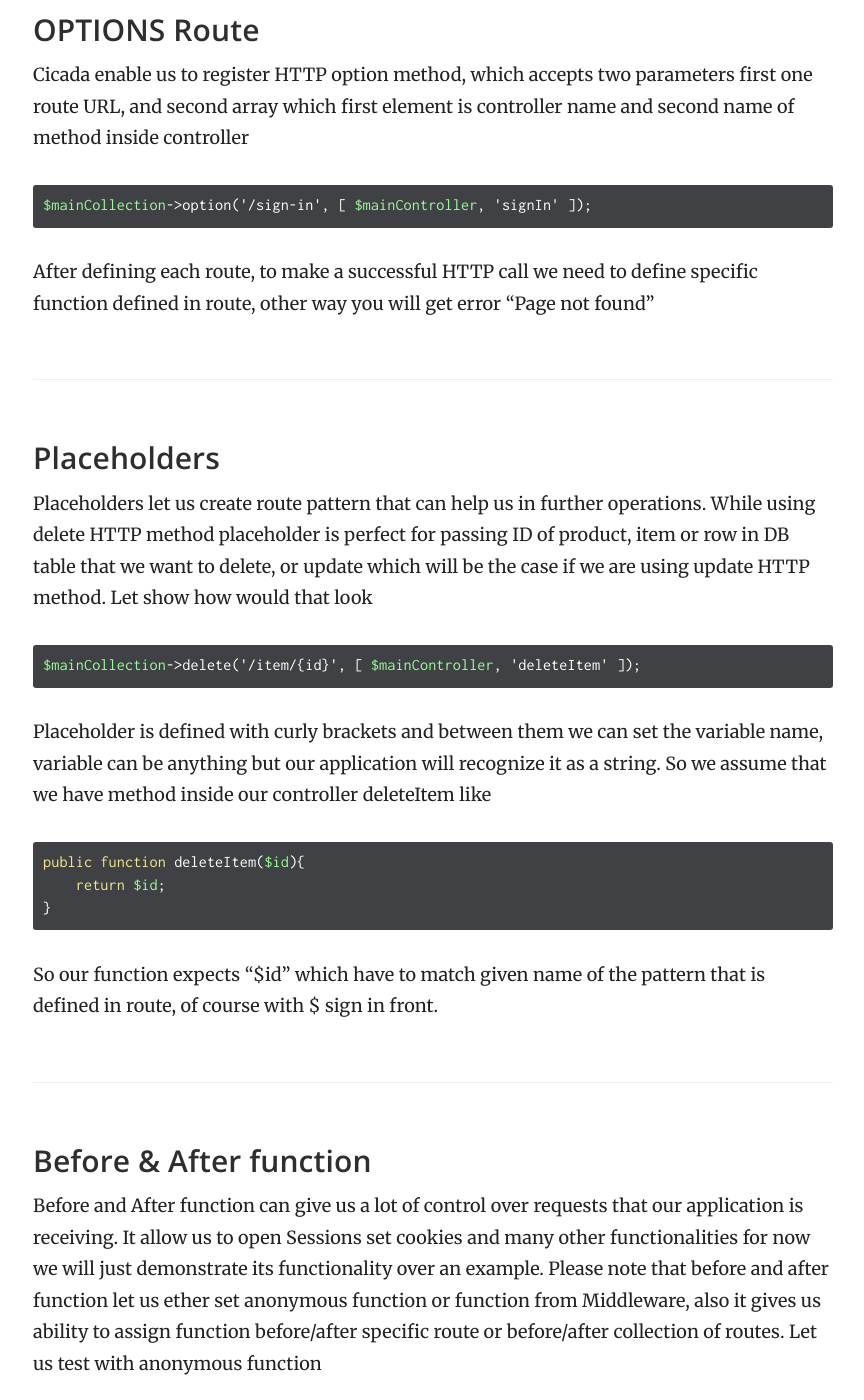
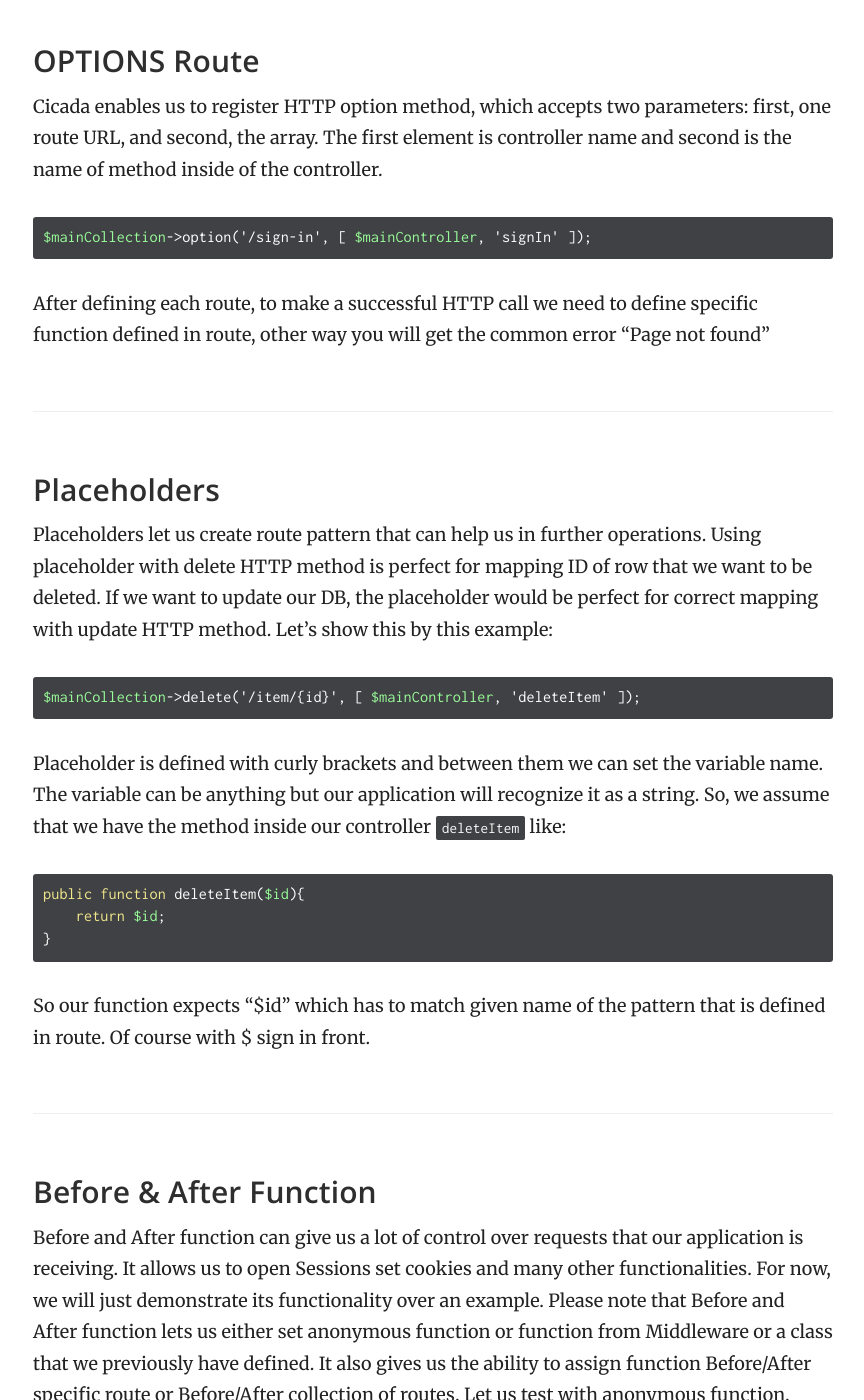
Before and after one commit to hexadecimalH/cicada-docs, a Jekyll site: the page built from _docs/diving-in/router.md, in a window 1280 px wide and 1400 px high, scrolled down 3636 px. Shown: the whole window, without its empty margins (357-1221 px from the left). Built offline with Jekyll 4.4.1, drawn with Linux system fonts in a browser that asks for light colours; some of the changed text lies outside the part shown.

````diff
--- a/_docs/diving-in/router.md
+++ b/_docs/diving-in/router.md
@@ -1,11 +1,11 @@
 ---
 title: Router
-category: Diving into
+category: Diving Into
 order: 1
 ---
 ##### Routes Collection
 
-Cicada framework has unique tool that enables to group specific routes under determined prefix, plus enabling further manipulation before and after function which are meant to be executed before or after recieveing request. Let's give an example for kick start
+Cicada framework has a unique tool that enables group specific routes under determined prefix, plus it enables further manipulation before and after function which is meant to be executed before or after recieveing the request. Let's give an example for the start.
 
 ```php
 // here we have initialized route collection and added prefix
@@ -20,7 +20,7 @@ $app->get('/modules',   [ $mainController, 'modules' ]);
 $app->addRouteCollection($mainCollection);
 ```
 
-Now let's update the index.php file with using RouteCollection instead of directly using Application class
+Now let's update the index.php file with using RouteCollection instead of directly using Application class.
 
 ```php
 <?php
@@ -47,7 +47,7 @@ $app->addRouteCollection($mainCollection);
 $app->run();
 ```
 
-The function "addRouteCollection\(\)" registers all routes defined within the collection. Now the route to our main router will be "/main/" + one of the routes. Now let's take a look on updated MainController:
+The function "addRouteCollection\(\)" registers all routes defined within the collection. Now the route to our main router will be "/main/" + one of the routes. Now let's take a look on the updated MainController:
 
 ```php
 <?php
@@ -92,13 +92,13 @@ class MainController
 
 ### POST Route
 
-Till now we have just covered, get route with route collection, besides that Cicada offer us full range of Routes known by standards, their usage will test on `$mainCollection` which we already created in one of the previous examples . The difference between POST and GET route is just in key word which comes after collection name, please don't forget to add method in Controller with same since Cicada lookup is case sensitive .
+Until now, we have covered just GET method. Besides that, Cicada offers us full range of HTTP methods known by standards. The usage of HTTP methods will test on `$mainCollection`, which we already created in one of the previous examples. The difference between POST and GET route lays just in key word which comes after collection name. Please don't forget to add method in Controller with same name that you defined in Route, since Cicada Lookup is case sensitive.
 
 ```php
 $mainCollection->post('/sign-in', [ $mainController, 'signIn' ]);
 ```
 
-Let's add the method in MainController
+Let's add the method in MainController.
 
 ```php
 public function signIn(){
@@ -108,7 +108,7 @@ public function signIn(){
 
 ### PUT Route
 
-Cicada enable us to register HTTP put method, which accepts two parameters first one route URL, and second array which first element is controller name and second name of method inside controller
+Cicada enables us to register HTTP put method, which accepts two parameters: first, one route URL, and second, the array. The first element is controller name and second is the name of the method inside of the controller.
 
 ```php
 $mainCollection->put('/sign-in', [ $mainController, 'signIn' ]);
@@ -116,7 +116,7 @@ $mainCollection->put('/sign-in', [ $mainController, 'signIn' ]);
 
 ### DELETE Route
 
-Cicada enable us to register HTTP delete method, which accepts two parameters first one route URL, and second array which first element is controller name and second name of method inside controller
+Cicada enables us to register HTTP delete method, which accepts two parameters: first, one route URL, and second,the array. The first element is controller name and second is the name of method inside of the controller.
 
 ```php
 $mainCollection->delete('/sign-in', [ $mainController, 'signIn' ]);
@@ -124,23 +124,23 @@ $mainCollection->delete('/sign-in', [ $mainController, 'signIn' ]);
 
 ### OPTIONS Route
 
-Cicada enable us to register HTTP option method, which accepts two parameters first one route URL, and second array which first element is controller name and second name of method inside controller
+Cicada enables us to register HTTP option method, which accepts two parameters: first, one route URL, and second, the array. The first element is controller name and second is the name of method inside of the controller.
 
 ```php
 $mainCollection->option('/sign-in', [ $mainController, 'signIn' ]);
 ```
 
-After defining each route, to make a successful HTTP call we need to define specific function defined in route, other way you will get error "Page not found"
+After defining each route, to make a successful HTTP call we need to define specific function defined in route, other way you will get the common error "Page not found"
 
 ### Placeholders
 
-Placeholders let us create route pattern that can help us in further operations. While using delete HTTP method placeholder is perfect for passing ID of product, item or row in DB table that we want to delete, or update which will be the case if we are using update HTTP method. Let show how would that look
+Placeholders let us create route pattern that can help us in further operations. Using placeholder with delete HTTP method is perfect for mapping ID of row that we want to be deleted. If we want to update our DB, the placeholder would be perfect for correct mapping with update HTTP method. Let's show this by this example:
 
 ```php
 $mainCollection->delete('/item/{id}', [ $mainController, 'deleteItem' ]);
 ```
 
-Placeholder is defined with curly brackets and between them we can set the variable name, variable can be anything but our application will recognize it as a string. So we assume that we have method inside our controller deleteItem like
+Placeholder is defined with curly brackets and between them we can set the variable name. The variable can be anything but our application will recognize it as a string. So, we assume that we have the method inside our controller `deleteItem` like:
 
 ```php
 public function deleteItem($id){
@@ -148,11 +148,11 @@ public function deleteItem($id){
 }
 ```
 
-So our function expects "$id" which have to match given name of the pattern that is defined in route, of course with $ sign in front.
+So our function expects "$id" which has to match given name of the pattern that is defined in route. Of course with $ sign in front.
 
-### Before & After function
+### Before & After Function
 
-Before and After function can give us a lot of control over requests that our application is receiving. It allow us to open Sessions set cookies and many other functionalities for now we will just demonstrate its functionality over an example. Please note that before and after function let us ether set anonymous function or function from Middleware, also it gives us ability to assign function before/after specific route or before/after collection of routes. Let us test with anonymous function
+Before and After function can give us a lot of control over requests that our application is receiving. It allows us to open Sessions set cookies and many other functionalities. For now, we will just demonstrate its functionality over an example. Please note that Before and After function lets us either set anonymous function or function from Middleware or a class that we previously have defined. It also gives us the ability to assign function Before/After specific route or Before/After collection of routes. Let us test with anonymous function.
 
 ```php
 // adding before function on route collection
````
Also changed, not shown: other parts of _docs/diving-in/router.md (+2 -2 lines), _docs/diving-in/request.md (+14 -14 lines), _docs/diving-in/response.md (+13 -13 lines), _docs/diving-in/views.md (+13 -13 lines), _docs/setting-up/cicada.md (+2 -2 lines), _docs/setting-up/server.md (+7 -7 lines), images/twigenv.png (renamed from images/twig_env.png).
